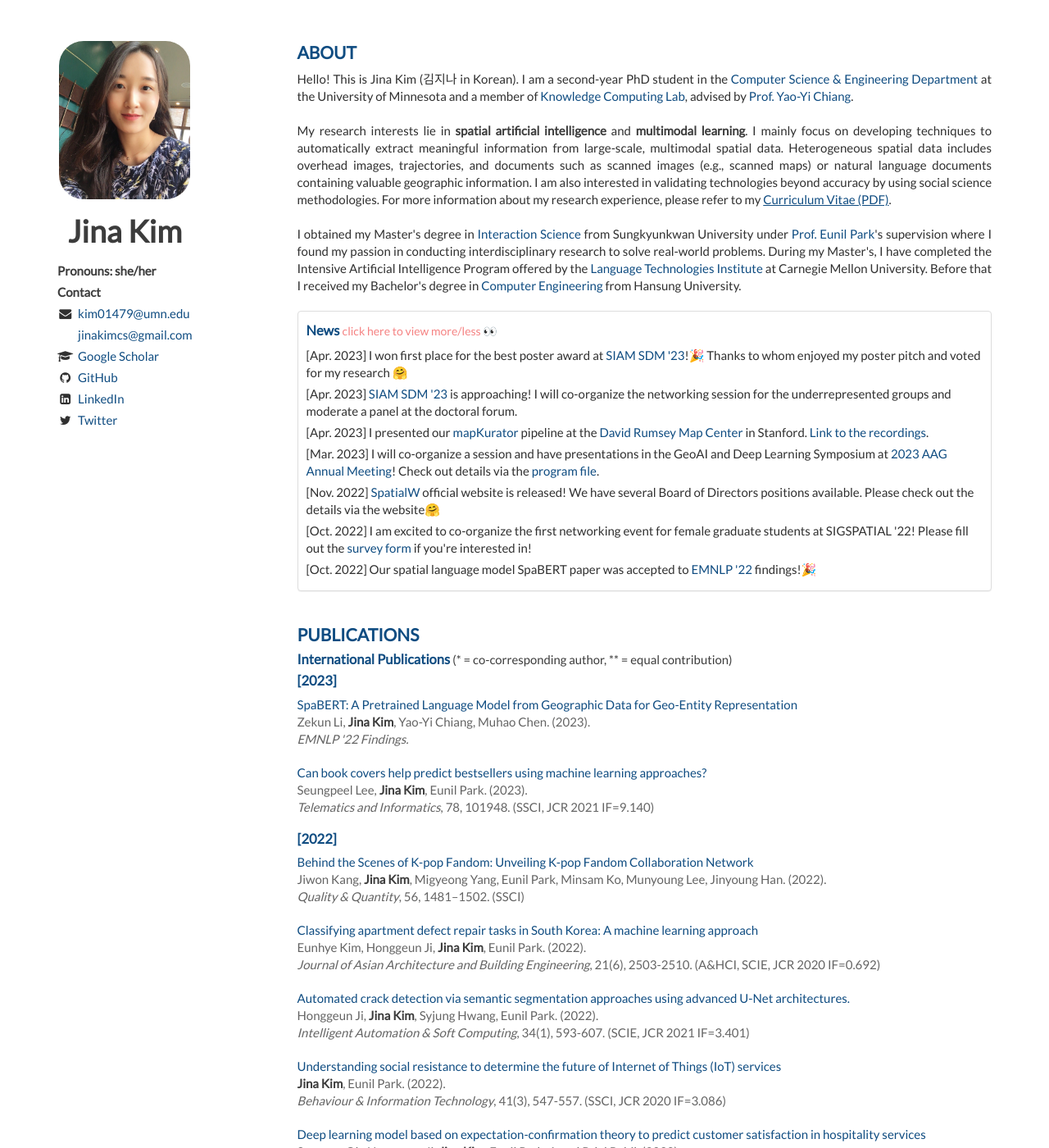
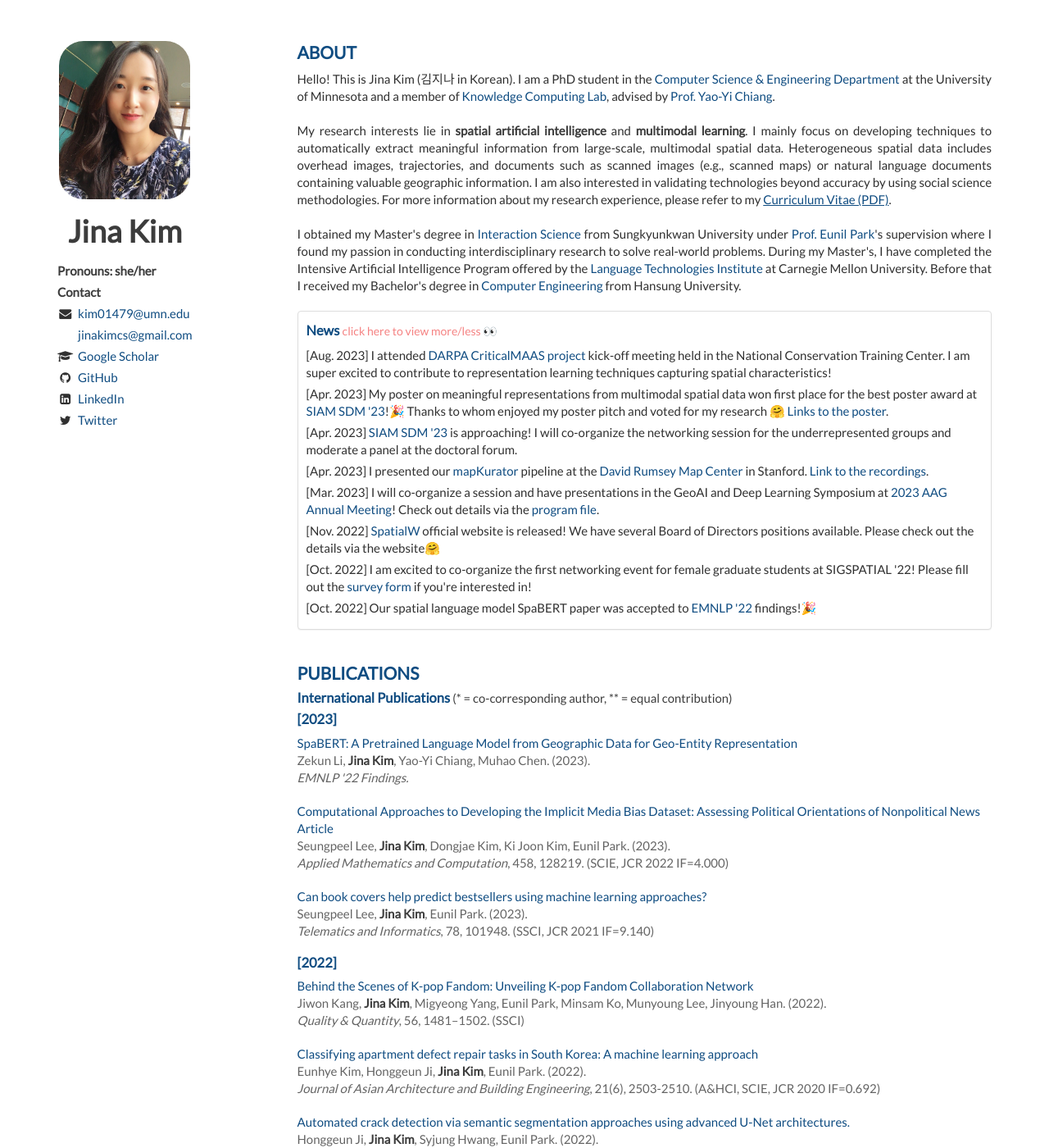
Before and after one commit to Jina-Kim/Jina-Kim.github.io, a Jekyll site: the page built from index.html, in a window 1280 px wide and 1400 px high. Shown: the whole window at 82% size. Built offline with Jekyll 4.4.1, drawn with Linux system fonts in a browser that asks for light colours; nearby versions of some CDN libraries; the list of posts is cut into pages by our own code.

Commit message:
Update about.html

```diff
--- a/_includes/about.html
+++ b/_includes/about.html
@@ -2,7 +2,7 @@
     <h1>About</h1>
     <article>
         <p>
-          Hello! This is Jina Kim (김지나 in Korean). I am a second-year PhD student in the <a href="https://cse.umn.edu/cs">Computer Science & Engineering Department</a> at the University of Minnesota and a member of <a href="http://knowledge-computing.github.io">Knowledge Computing Lab</a>, advised by <a href="https://yaoyichi.github.io">Prof. Yao-Yi Chiang</a>.
+          Hello! This is Jina Kim (김지나 in Korean). I am a PhD student in the <a href="https://cse.umn.edu/cs">Computer Science & Engineering Department</a> at the University of Minnesota and a member of <a href="http://knowledge-computing.github.io">Knowledge Computing Lab</a>, advised by <a href="https://yaoyichi.github.io">Prof. Yao-Yi Chiang</a>.
           <br><br>
           My research interests lie in <em>spatial artificial intelligence</em> and <em>multimodal learning</em>.
           I mainly focus on developing techniques to automatically extract meaningful information from large-scale, multimodal spatial data.
@@ -20,7 +20,8 @@
       <div class="panel-body">
           <h2>News <a type="button" data-toggle="collapse" data-target="#collapseList" aria-expanded="false" aria-controls="collapseList" style="font-size: 85%; color: #F58282;font-weight: normal;">click here to view more/less 👀</a></h2>
         <ul class="list-unstyled">
-            <li>[Apr. 2023] I won first place for the best poster award at <a href="https://www.siam.org/conferences/cm/conference/sdm23">SIAM SDM '23</a>!🎉 Thanks to whom enjoyed my poster pitch and voted for my research 🤗</li>
+            <li>[Aug. 2023] I attended <a href="https://criticalminerals.darpa.mil/">DARPA CriticalMAAS project</a> kick-off meeting held in the National Conservation Training Center. I am super excited to contribute to representation learning techniques capturing spatial characteristics!</li>
+            <li>[Apr. 2023] My poster on meaningful representations from multimodal spatial data won first place for the best poster award at <a href="https://www.siam.org/conferences/cm/conference/sdm23">SIAM SDM '23</a>!🎉 Thanks to whom enjoyed my poster pitch and voted for my research 🤗 <a href="https://jina-kim.github.io/files/SDM2023_Doctoral_Forum_Poster.pdf">Links to the poster</a>.</li>
             <li>[Apr. 2023] <a href="https://www.siam.org/conferences/cm/conference/sdm23">SIAM SDM '23</a> is approaching! I will co-organize the networking session for the underrepresented groups and moderate a panel at the doctoral forum.</li>
             <li>[Apr. 2023] I presented our <a href="https://knowledge-computing.github.io/mapkurator-doc/#/">mapKurator</a> pipeline at the <a href="https://cesta.stanford.edu/events/machine-reading-maps-summit">David Rumsey Map Center</a> in Stanford. <a href="https://youtu.be/yStLzf-mrtY">Link to the recordings</a>.</li>
             <li>[Mar. 2023] I will co-organize a session and have presentations in the GeoAI and Deep Learning Symposium at <a href="https://www.aag.org/events/aag2023/">2023 AAG Annual Meeting</a>! Check out details via the <a href="https://www.aag.org/wp-content/uploads/2023/03/AAG-2023-PDF-program.pdf">program file</a>.</li>
--- a/_includes/publications.html
+++ b/_includes/publications.html
@@ -9,6 +9,14 @@
             <a href="https://aclanthology.org/2022.findings-emnlp.200/" class="paper_link">SpaBERT: A Pretrained Language Model from Geographic Data for Geo-Entity Representation</a><br/>
             <span> Zekun Li, <em>Jina Kim</em>, Yao-Yi Chiang, Muhao Chen. (2023).</span><br/>
             <span><i>EMNLP '22 Findings.</i></span>
+        </header>
+    </article>
+
+    <article>
+        <header>
+            <a href="https://www.sciencedirect.com/science/article/abs/pii/S0096300323003880" class="paper_link">Computational Approaches to Developing the Implicit Media Bias Dataset: Assessing Political Orientations of Nonpolitical News Article</a><br/>
+            <span> Seungpeel Lee, <em>Jina Kim</em>, Dongjae Kim, Ki Joon Kim, Eunil Park. (2023).</span><br/>
+            <span><i>Applied Mathematics and Computation</i>, 458, 128219. (SCIE, JCR 2022 IF=4.000)</span>
         </header>
     </article>
 
```
Also changed, not shown: static/img/jinakim.jpg (added).
